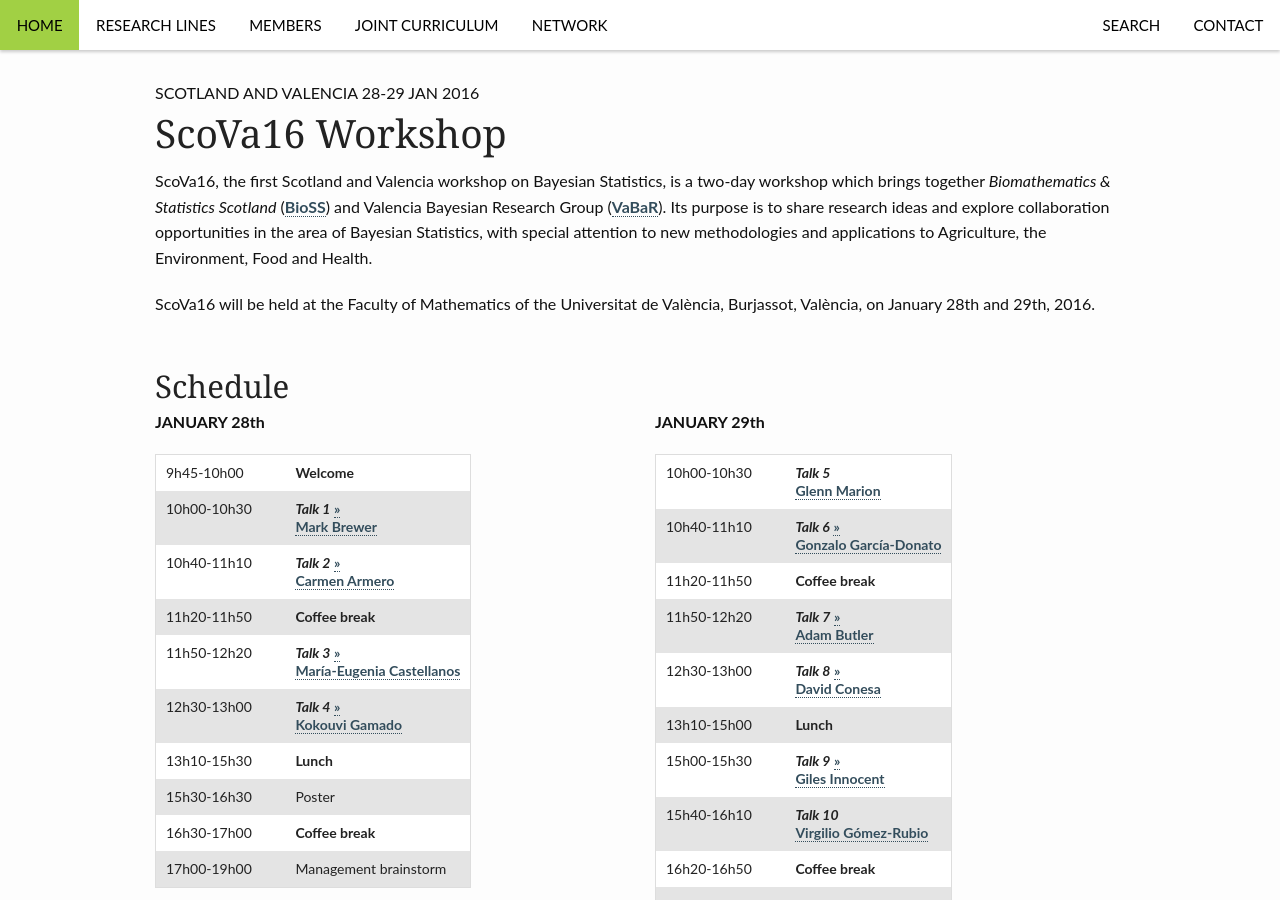
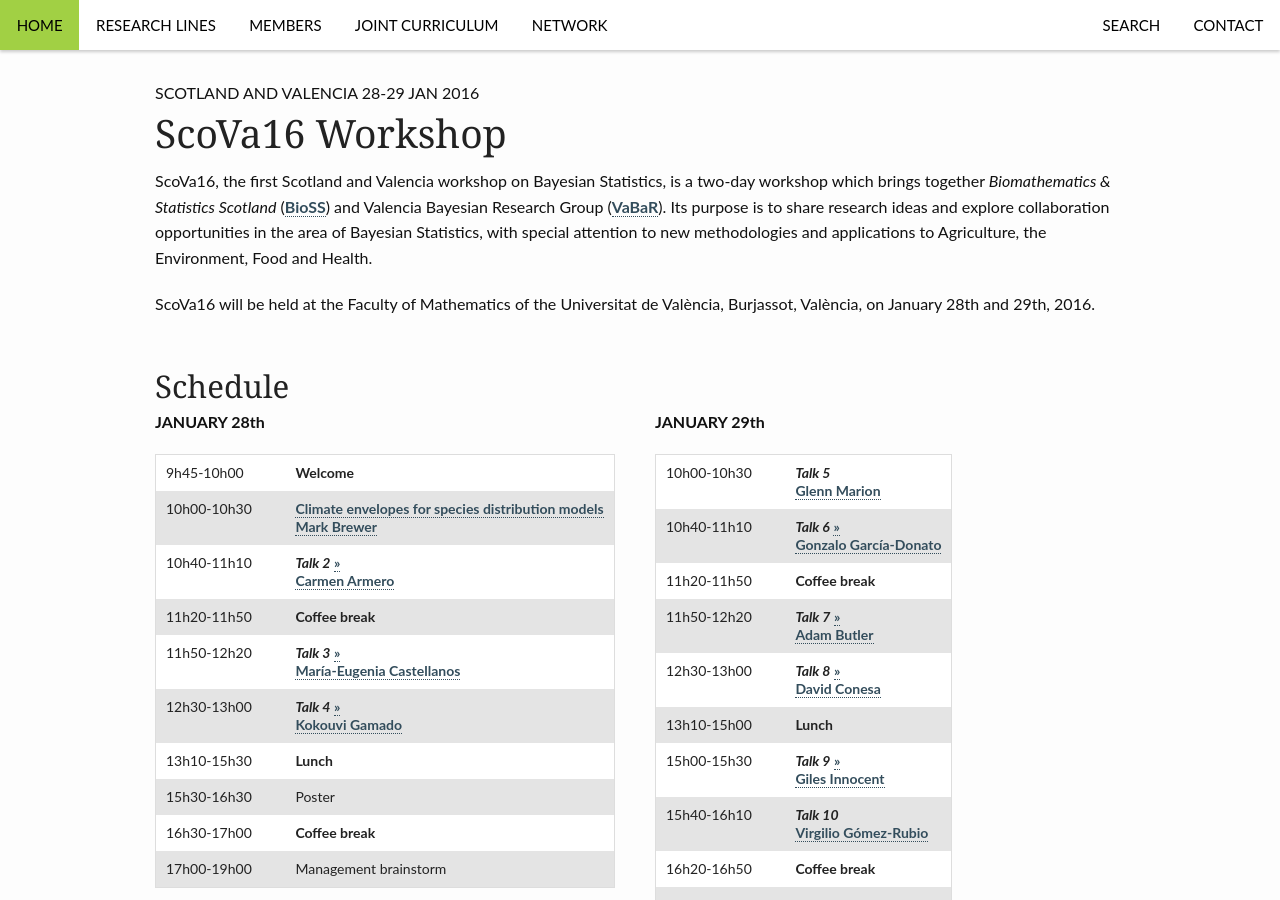
Before and after one commit to VABAR/VABAR.github.io, a Jekyll site: the page built from _posts/events/2015-12-17-ScoVa16.md, in a window 1280 px wide and 900 px high. Built offline with Jekyll 4.4.1, drawn with Linux system fonts in a browser that asks for light colours.

Commit message:
Update 2015-12-17-ScoVa16.md

```diff
--- a/_posts/events/2015-12-17-ScoVa16.md
+++ b/_posts/events/2015-12-17-ScoVa16.md
@@ -20,7 +20,7 @@ ScoVa16 will be held at the Faculty of Mathematics of the Universitat de Valènc
 **JANUARY 28th**
 
 9h45-10h00 || **Welcome**
-10h00-10h30 || **_Talk 1_** [»]({{ site.url }}/assets/scova16/Brewer-Abstract.pdf)<br>[Mark Brewer](http://www.bioss.ac.uk/people/markb.html)
+10h00-10h30 || [Climate envelopes for species distribution models]({{ site.url }}/assets/scova16/Brewer-Abstract.pdf)<br>[Mark Brewer](http://www.bioss.ac.uk/people/markb.html)
 10h40-11h10 || **_Talk 2_** [»]({{ site.url }}/assets/scova16/Armero-Abstract.pdf)<br>[Carmen Armero](http://www.uv.es/armero/)
 11h20-11h50 || **Coffee break**
 11h50-12h20 || **_Talk 3_** [»]({{ site.url }}/assets/scova16/Castellanos-Abstract.pdf)<br>[María-Eugenia Castellanos](http://bayes.etsii.urjc.es/~mecastel/hp/Contact.html)
```
